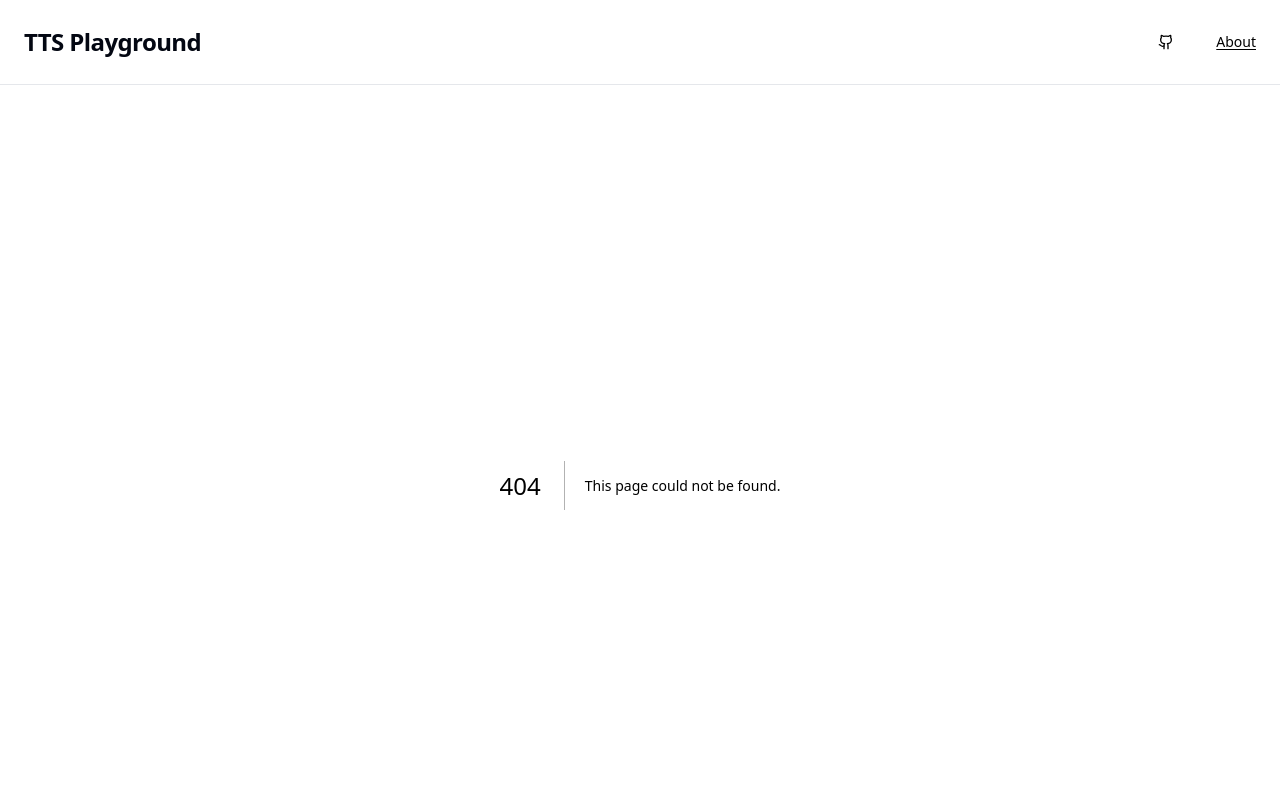
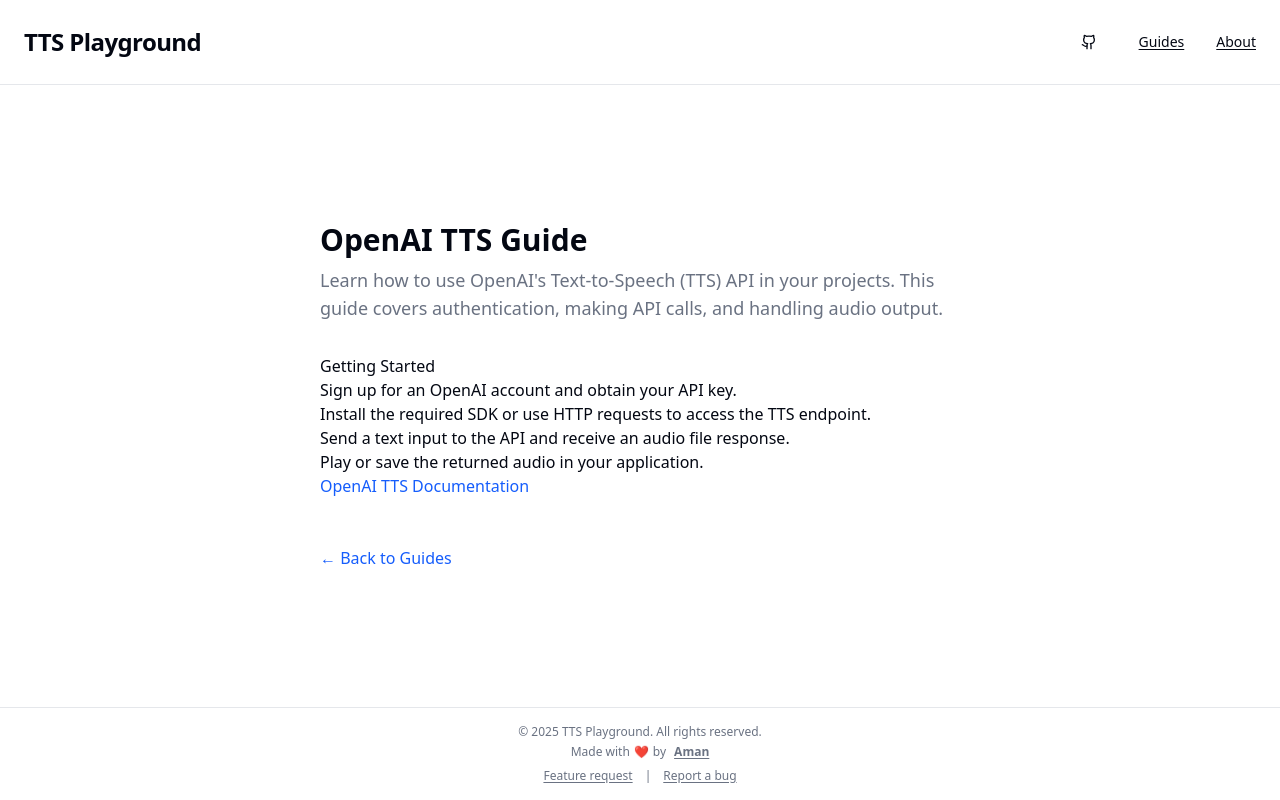
Before and after one commit to onlyoneaman/ttsplayground, a Next.js app: page /guides/openai-tts in a window 1280 px wide. Before the commit this address had no page. Shown: the top 800 px of the page. Built offline with nearby package versions, Linux system fonts and the light colour scheme.

Commit message:
Openai TTS Guide

```diff
--- /dev/null
+++ b/src/app/guides/openai-tts/page.tsx
@@ -0,0 +1,41 @@
+import type { FC } from "react";
+import Link from "next/link";
+
+const OpenaiTtsGuide: FC = () => {
+  return (
+    <article className="prose prose-lg dark:prose-invert max-w-2xl mx-auto py-10 px-4">
+      <header>
+        <h1 className="text-3xl font-bold mb-2">OpenAI TTS Guide</h1>
+        <p className="text-lg text-muted-foreground mb-8">
+          {"Learn how to use OpenAI's Text-to-Speech (TTS) API in your projects. This guide covers authentication, making API calls, and handling audio output."}
+        </p>
+      </header>
+      <section>
+        <h2>Getting Started</h2>
+        <ol>
+          <li>Sign up for an OpenAI account and obtain your API key.</li>
+          <li>Install the required SDK or use HTTP requests to access the TTS endpoint.</li>
+          <li>Send a text input to the API and receive an audio file response.</li>
+          <li>Play or save the returned audio in your application.</li>
+        </ol>
+
+        <Link
+          className="text-blue-600 hover:underline font-medium"
+          href={"https://platform.openai.com/docs/guides/text-to-speech"}
+          target="_blank"
+          rel="noopener noreferrer"
+          aria-label="OpenAI TTS Documentation"
+        >
+          {"OpenAI TTS Documentation"}
+        </Link>
+      </section>
+      <footer className="mt-12">
+        <Link href="/guides" className="text-blue-600 hover:underline font-medium">
+          ← Back to Guides
+        </Link>
+      </footer>
+    </article>
+  );
+};
+
+export default OpenaiTtsGuide;
--- /dev/null
+++ b/src/app/guides/page.tsx
@@ -0,0 +1,46 @@
+import { Card, CardContent, CardHeader, CardTitle } from "@/components/ui/card";
+import Link from "next/link";
+
+export type Guide = {
+  id: string;
+  title: string;
+  description: string;
+  href: string;
+};
+
+const guides: readonly Guide[] = [
+  {
+    id: "openai-tts",
+    title: "OpenAI TTS",
+    description: "How to use OpenAI's Text-to-Speech (TTS) API in your projects.",
+    href: "/guides/openai-tts",
+  },
+];
+
+export function GuidesPage(): JSX.Element {
+  return (
+    <div className="max-w-2xl mx-auto py-10 px-4">
+      <h1 className="text-3xl font-bold mb-8">Guides</h1>
+      <div className="space-y-6">
+        {guides.map((guide) => (
+          <Card key={guide.id}>
+            <CardHeader>
+              <CardTitle>{guide.title}</CardTitle>
+            </CardHeader>
+            <CardContent>
+              <p className="mb-2 text-gray-600">{guide.description}</p>
+              <Link
+                href={guide.href}
+                className="text-blue-600 hover:underline font-medium"
+              >
+                Read Guide
+              </Link>
+            </CardContent>
+          </Card>
+        ))}
+      </div>
+    </div>
+  );
+}
+
+export default GuidesPage;
--- a/src/components/Header.tsx
+++ b/src/components/Header.tsx
@@ -34,6 +34,12 @@
           </Button>
         </Link>
         <Link
+          href="/guides"
+          className="text-sm font-medium underline underline-offset-2 hover:text-primary transition-colors ml-4"
+        >
+          Guides
+        </Link>
+        <Link
           href="/about"
           className="text-sm font-medium underline underline-offset-2 hover:text-primary transition-colors ml-4"
         >
```
